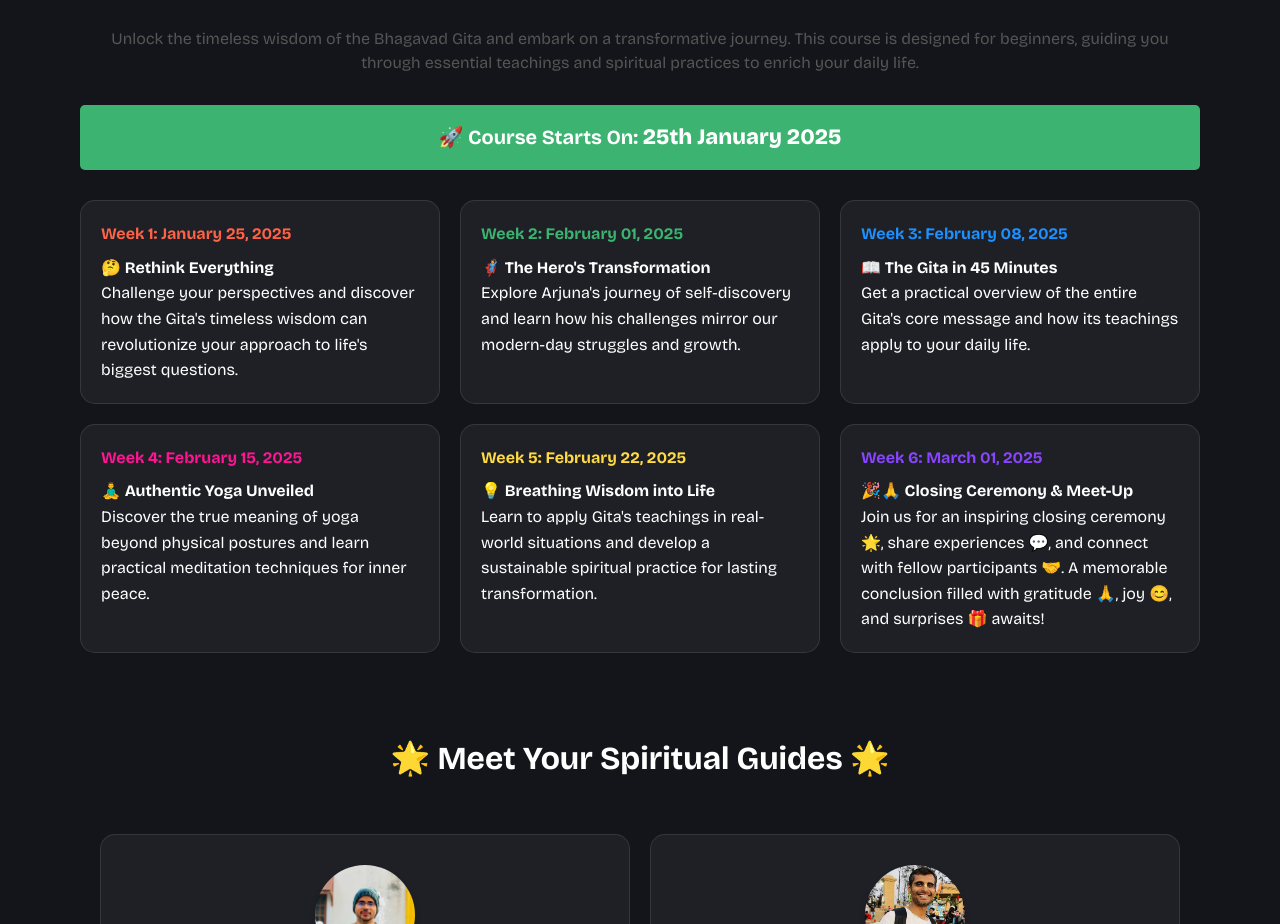
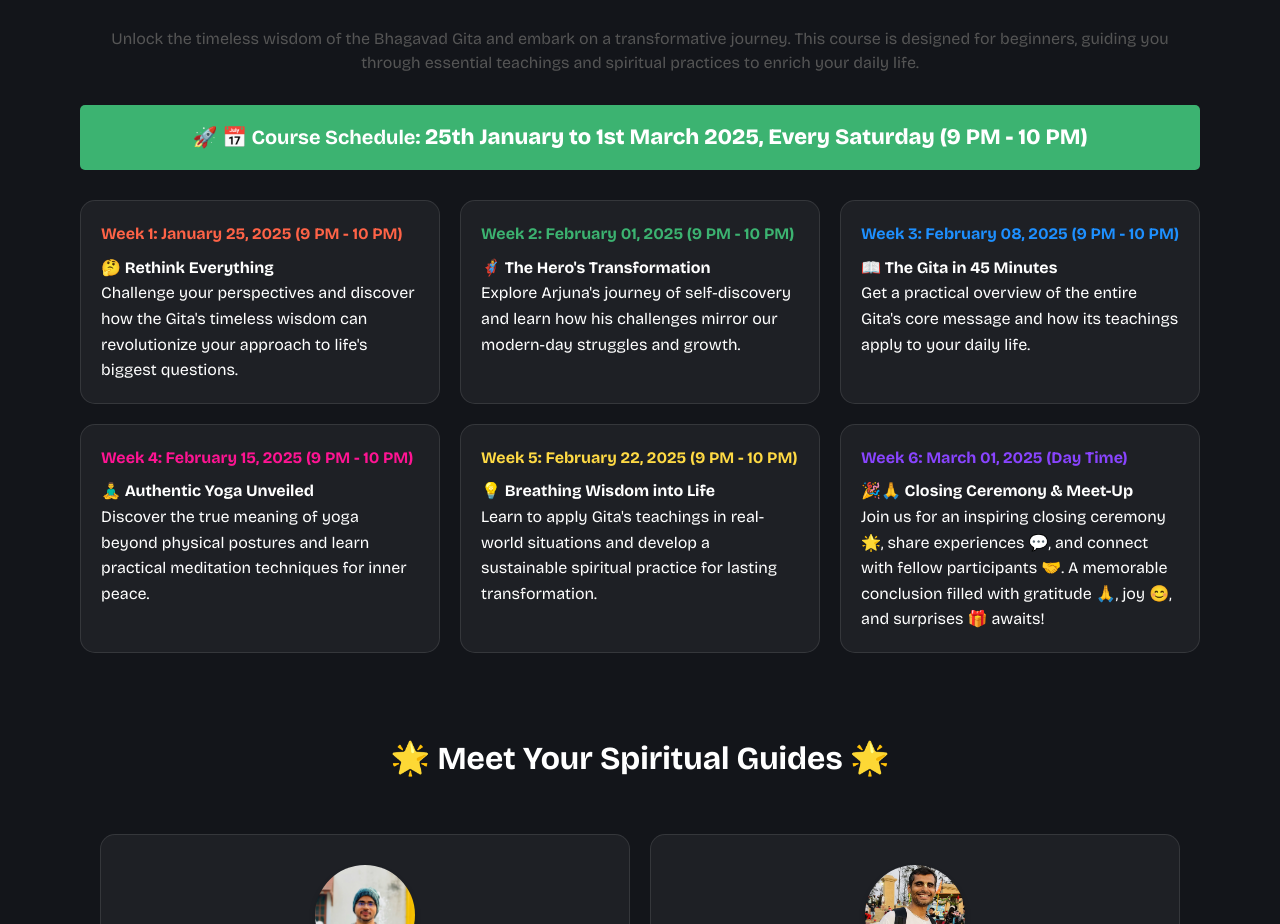
Before and after one commit to shivprakashyadav/gita108.in, a plain HTML site: page index.html in a window 1280 px wide. Shown: the part 1175-2099 px from the top of the page. Drawn offline with nearby package versions, Linux system fonts and the light colour scheme.

Commit message:
added schedulke

```diff
--- a/index.html
+++ b/index.html
@@ -1255,40 +1255,41 @@ document.getElementById('communityModal').addEventListener('click', function(eve
         <!-- Timeline Section -->
         <section>
             <h2>📚 Bhagavad Gita for Beginners: Your Learning Journey</h2>
+
             <p class="course-description">
                 Unlock the timeless wisdom of the Bhagavad Gita and embark on a transformative journey. This course is designed for beginners, guiding you through essential teachings and spiritual practices to enrich your daily life.
             </p>
             <div class="course-start-date">
-                <strong>🚀 Course Starts On: <span>25th January 2025</span></strong>
+                <strong>🚀 📅 Course Schedule: <span>25th January to 1st March 2025, Every Saturday (9 PM - 10 PM)</span> </strong>
             </div>
             <div class="timeline-grid">
                 <div class="timeline-item">
-                    <h3 class="week-title week-1">Week 1: January 25, 2025</h3>
+                    <h3 class="week-title week-1">Week 1: January 25, 2025 (9 PM - 10 PM)</h3>
                     <p><strong>🤔 Rethink Everything</strong></p>
                     <p class="week-description">Challenge your perspectives and discover how the Gita's timeless wisdom can revolutionize your approach to life's biggest questions.</p>
                 </div>
                 <div class="timeline-item">
-                    <h3 class="week-title week-2">Week 2: February 01, 2025</h3>
+                    <h3 class="week-title week-2">Week 2: February 01, 2025 (9 PM - 10 PM)</h3>
                     <p><strong>🦸‍♂️ The Hero's Transformation</strong></p>
                     <p class="week-description">Explore Arjuna's journey of self-discovery and learn how his challenges mirror our modern-day struggles and growth.</p>
                 </div>
                 <div class="timeline-item">
-                    <h3 class="week-title week-3">Week 3: February 08, 2025</h3>
+                    <h3 class="week-title week-3">Week 3: February 08, 2025 (9 PM - 10 PM)</h3>
                     <p><strong>📖 The Gita in 45 Minutes</strong></p>
                     <p class="week-description">Get a practical overview of the entire Gita's core message and how its teachings apply to your daily life.</p>
                 </div>
                 <div class="timeline-item">
-                    <h3 class="week-title week-4">Week 4: February 15, 2025</h3>
+                    <h3 class="week-title week-4">Week 4: February 15, 2025 (9 PM - 10 PM)</h3>
                     <p><strong>🧘‍♂️ Authentic Yoga Unveiled</strong></p>
                     <p class="week-description">Discover the true meaning of yoga beyond physical postures and learn practical meditation techniques for inner peace.</p>
                 </div>
                 <div class="timeline-item">
-                    <h3 class="week-title week-5">Week 5: February 22, 2025</h3>
+                    <h3 class="week-title week-5">Week 5: February 22, 2025 (9 PM - 10 PM)</h3>
                     <p><strong>💡 Breathing Wisdom into Life</strong></p>
                     <p class="week-description">Learn to apply Gita's teachings in real-world situations and develop a sustainable spiritual practice for lasting transformation.</p>
                 </div>
                 <div class="timeline-item">
-                    <h3 class="week-title week-6">Week 6: March 01, 2025</h3>
+                    <h3 class="week-title week-6">Week 6: March 01, 2025 (Day Time)</h3>
                     <p><strong>🎉🙏 Closing Ceremony & Meet-Up </strong></p>
                     <p class="week-description">Join us for an inspiring closing ceremony 🌟, share experiences 💬, and connect with fellow participants 🤝. A memorable conclusion filled with gratitude 🙏, joy 😊, and surprises 🎁 awaits!</p>
                 </div>
```
